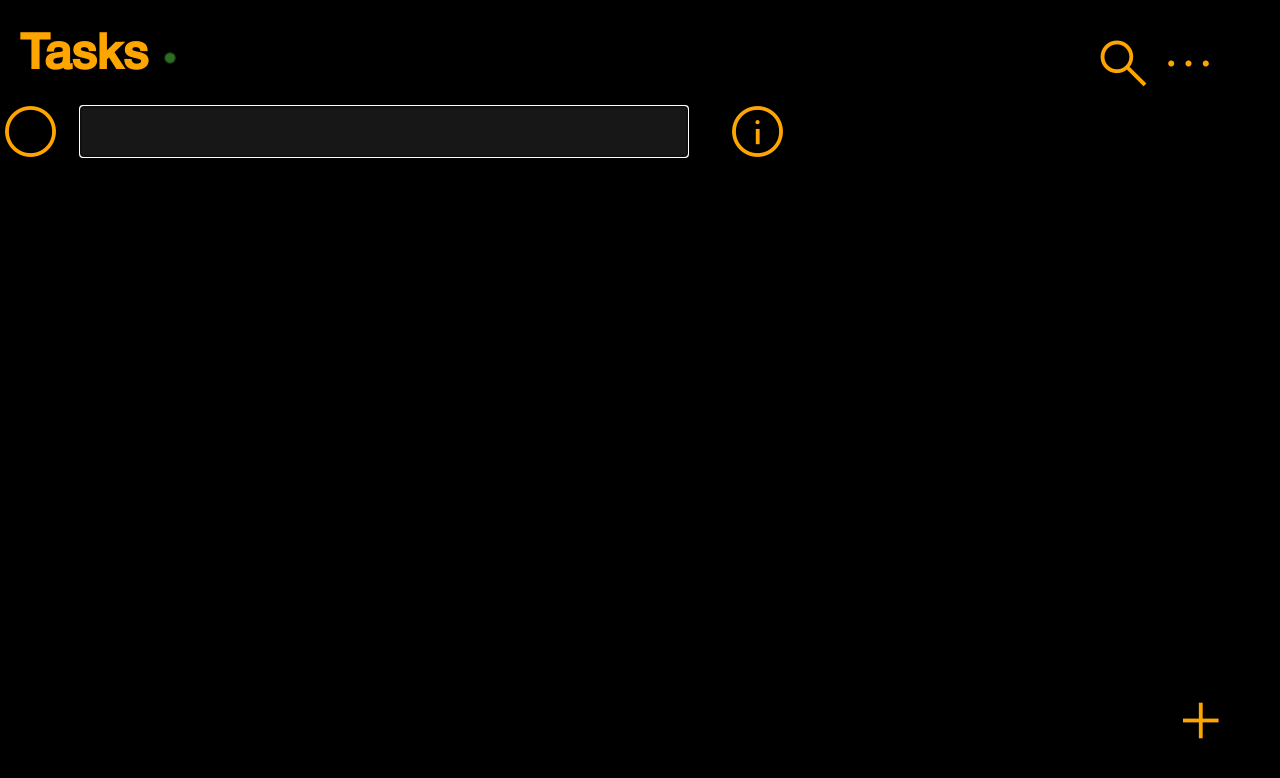
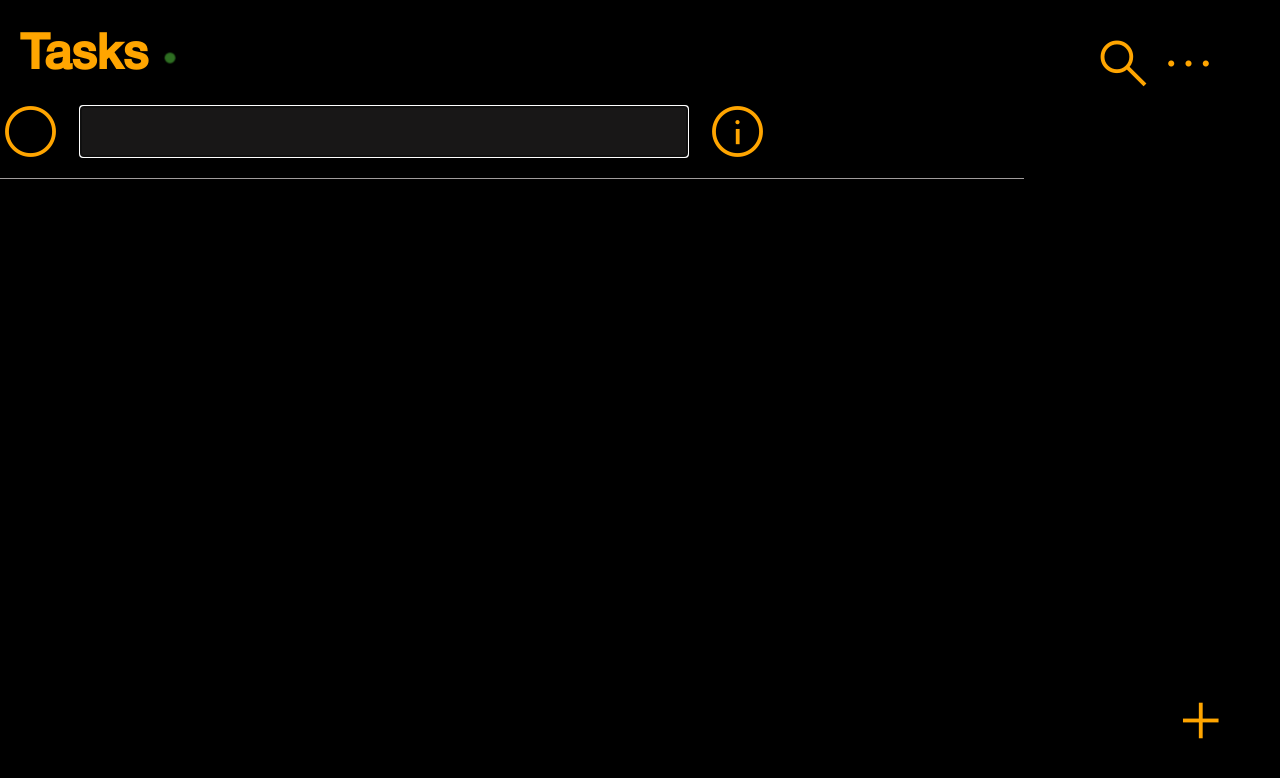
Before and after one commit to jawando-code/To-Do-List, a website built with webpack: page src/template.html in a window 1280 px wide. Both pictures are taken after a click on the button "add". Built offline with nearby package versions, Linux system fonts and the light colour scheme.

Commit message:
Add Focus() to all called user-input

```diff
--- a/src/style.css
+++ b/src/style.css
@@ -262,6 +262,17 @@ dialog{
 }
 }
 
+
+.task-hr {
+ margin-top:var(--step--1);
+ border:none;
+  background-color: rgb(160, 156, 156);
+
+  height:1px;
+  width:80%;
+
+}
+
 .modal-box-line{
   display: flex;
   justify-content:space-around ;
--- a/src/ui.js
+++ b/src/ui.js
@@ -88,19 +88,21 @@ const addTaskFunction =  ()=> {
 
 
 
-    const br = document.createElement("br");
-    br.classList.add('task-br');
+
+    const hr = document.createElement("hr");
+    hr.classList.add('task-hr');
 
     const span2 = document.createElement("span")
     span2.classList.add("material-symbols-outlined");
     span2.textContent = "info";
 
-    div.append(span1, taskSpan, br,span2)
+    div.append(span1, taskSpan,span2)
 
-    uiMain.appendChild(div)
+    uiMain.append(div, hr)
+     taskSpan.focus();
 
     const taskText = document.querySelector(".task-text");
-    taskText.focus();
+
 
 
 
@@ -113,6 +115,10 @@ const addTaskFunction =  ()=> {
 
         span1.textContent == "radio_button_checked" ? span1.textContent = "radio_button_unchecked" : span1.textContent = "radio_button_checked";
     })
+
+
+
+
 
 
     // const checkEntry = (() => {
@@ -138,12 +144,21 @@ const addTaskFunction =  ()=> {
 
 
 }
+    // uiMain.addEventListener('click', () => {
 
+    // })
 
+    // const taskContainer = document.querySelector('newTask');
 
+    // taskContainer.addEventListener("moouseenter", () => {
+    //     console.log("mouse-enter")
+    // })
 
-addTask.addEventListener("click", () => {
+    // uiMain.addEventListener('')
+
+addTask.addEventListener("click", (e) => {
     addTaskFunction();
+    e.stopPropagation()
 
 
 })
```
